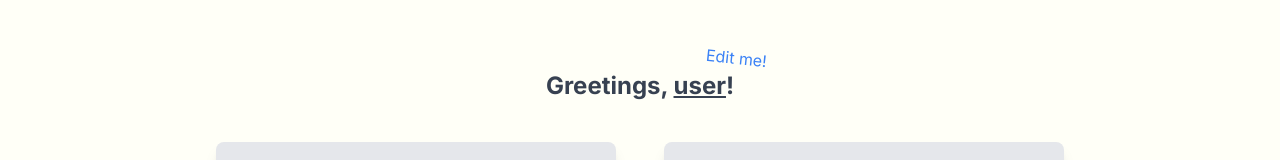
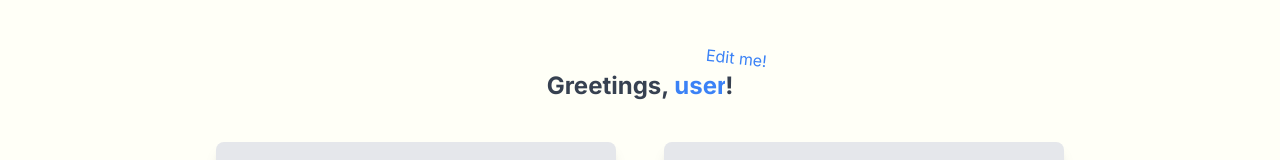
Before and after one commit to vermantjarne/Portfolio, a Next.js app: page / in a window 1280 px wide. Shown: the part 206-366 px from the top of the page. Built offline with nearby package versions, Linux system fonts and the light colour scheme.

Commit message:
Update homepage further

```diff
--- a/src/app/components/home/LargeLink.tsx
+++ b/src/app/components/home/LargeLink.tsx
@@ -10,7 +10,7 @@ interface Props {
 
 const LargeLink: React.FC<Props> = ({ title, description, href }) => {
     return (
-        <Link href={href} className="block w-full max-w-[400px] bg-gray-200 rounded-lg shadow-lg p-6 transition-transform transform hover:translate-y-[-0.5rem]">
+        <Link href={href} className="block w-full max-w-[400px] bg-gray-200 rounded-lg shadow-lg p-6 transition-transform transform lg:hover:translate-y-[-0.5rem] hover:bg-gray-300">
             <div className="flex items-center justify-between">
                 <p className="text-xl text-gray-800 font-semibold">{title}</p>
                 <ArrowRight className="text-gray-600 w-6 h-6" />
--- a/src/app/page.tsx
+++ b/src/app/page.tsx
@@ -1,28 +1,35 @@
 "use client"
-import React, { useState } from 'react';
+import React, { useEffect, useRef, useState } from 'react';
 import LargeLink from "./components/home/LargeLink";
 
 export default function Home() {
   const [greeting, setGreeting] = useState("user");
+  const inputRef = useRef<HTMLInputElement>(null);
 
   const handleInputChange = (event: any) => {
     setGreeting(event.target.value);
   };
 
+  useEffect(() => {
+    if (inputRef.current) {
+      inputRef.current.style.width = '10px';
+      inputRef.current.style.width = `${inputRef.current.scrollWidth}px`; // Set the width to the content's width
+    }
+  }, [greeting]);
+
   return (
     <div className="container flex flex-col justify-center gap-10 pb-[5rem]">
       <div className="relative w-full flex justify-center">
         <p className='absolute top-[-1.5rem] ml-48 text-blue-500 rotate-6'>Edit me!</p>
-        <p className="text-2xl font-bold text-gray-700">
-          Greetings,{' '}
-          <span
-            contentEditable
-            onInput={handleInputChange}
-            suppressContentEditableWarning={true}
-            className={greeting === 'user' ? 'underline' : ''}
-          >
-            user
-          </span>
+        <p className="relative text-2xl font-bold text-gray-700">
+          Greetings, {' '}
+          <input
+            type="text"
+            value={greeting}
+            onChange={handleInputChange}
+            ref={inputRef}
+            className="w-[52px] text-blue-500 font-bold bg-transparent"
+          />
           !
         </p>
       </div>
```
